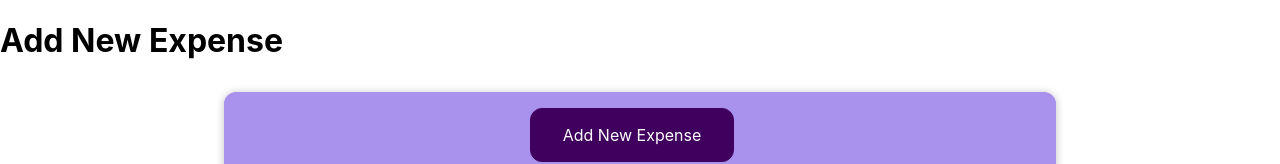
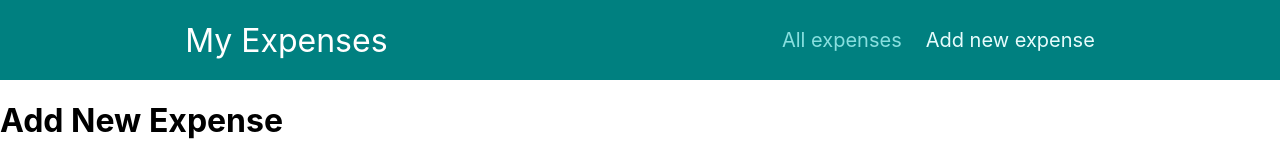
Before and after one commit to xiaotaozi1127/react-my-expense-recorder, a React (Create React App) app: page /new-expense in a window 1280 px wide. Shown: the top 164 px of the page. Built offline with nearby package versions, Linux system fonts and the light colour scheme; no server answers.

Commit message:
add navigation bar for the routes

```diff
--- a/src/App.js
+++ b/src/App.js
@@ -4,6 +4,7 @@ import { useState, useEffect, useCallback } from "react";
 import { Route, Redirect } from "react-router-dom";
 import AllExpenses from "./pages/AllExpenses";
 import AddNewExpense from "./pages/AddNewExpense";
+import MainNavigation from "./layout/MainNavigation";
 import MyContext from "./Contexts/MyContext";
 import { Provider } from "react-redux";
 import store from "./store/index";
@@ -42,6 +43,7 @@ function App() {
 
   return (
     <div>
+      <MainNavigation></MainNavigation>
       <Route path="/" exact>
         <AllExpenses></AllExpenses>
       </Route>
--- /dev/null
+++ b/src/layout/MainNavigation.js
@@ -0,0 +1,27 @@
+import { NavLink } from 'react-router-dom';
+
+import classes from './MainNavigation.module.css';
+
+const MainNavigation = () => {
+    return (
+        <header className={classes.header}>
+            <div className={classes.logo}>My Expenses</div>
+            <nav className={classes.nav}>
+                <ul>
+                    <li>
+                        <NavLink to='/expenses' activeClassName={classes.active}>
+                            All expenses
+                        </NavLink>
+                    </li>
+                    <li>
+                        <NavLink to='/new-expense' activeClassName={classes.active}>
+                            Add new expense
+                        </NavLink>
+                    </li>
+                </ul>
+            </nav>
+        </header>
+    );
+};
+
+export default MainNavigation;
--- /dev/null
+++ b/src/layout/MainNavigation.module.css
@@ -0,0 +1,36 @@
+.header {
+    width: 100%;
+    height: 5rem;
+    display: flex;
+    justify-content: space-around;
+    align-items: center;
+    background-color: #008080;
+}
+
+.logo {
+    font-size: 2rem;
+    color: white;
+}
+
+.nav ul {
+    list-style: none;
+    display: flex;
+    margin: 0;
+    padding: 0;
+}
+
+.nav li {
+    margin-left: 1.5rem;
+    font-size: 1.25rem;
+}
+
+.nav a {
+    text-decoration: none;
+    color: #88dfdf;
+}
+
+.nav a:hover,
+.nav a:active,
+.nav a.active {
+    color: #e6fcfc;
+}
```
